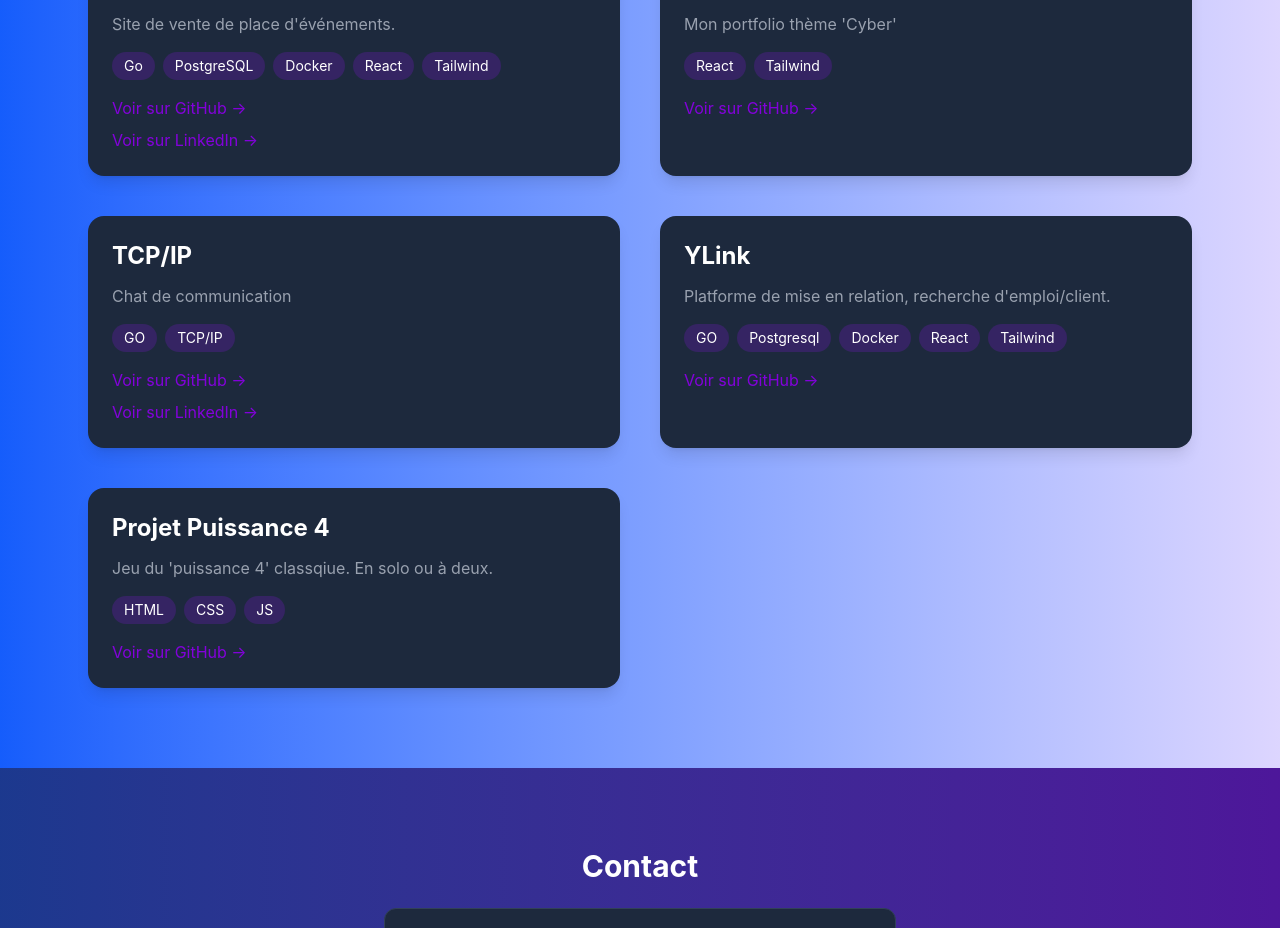
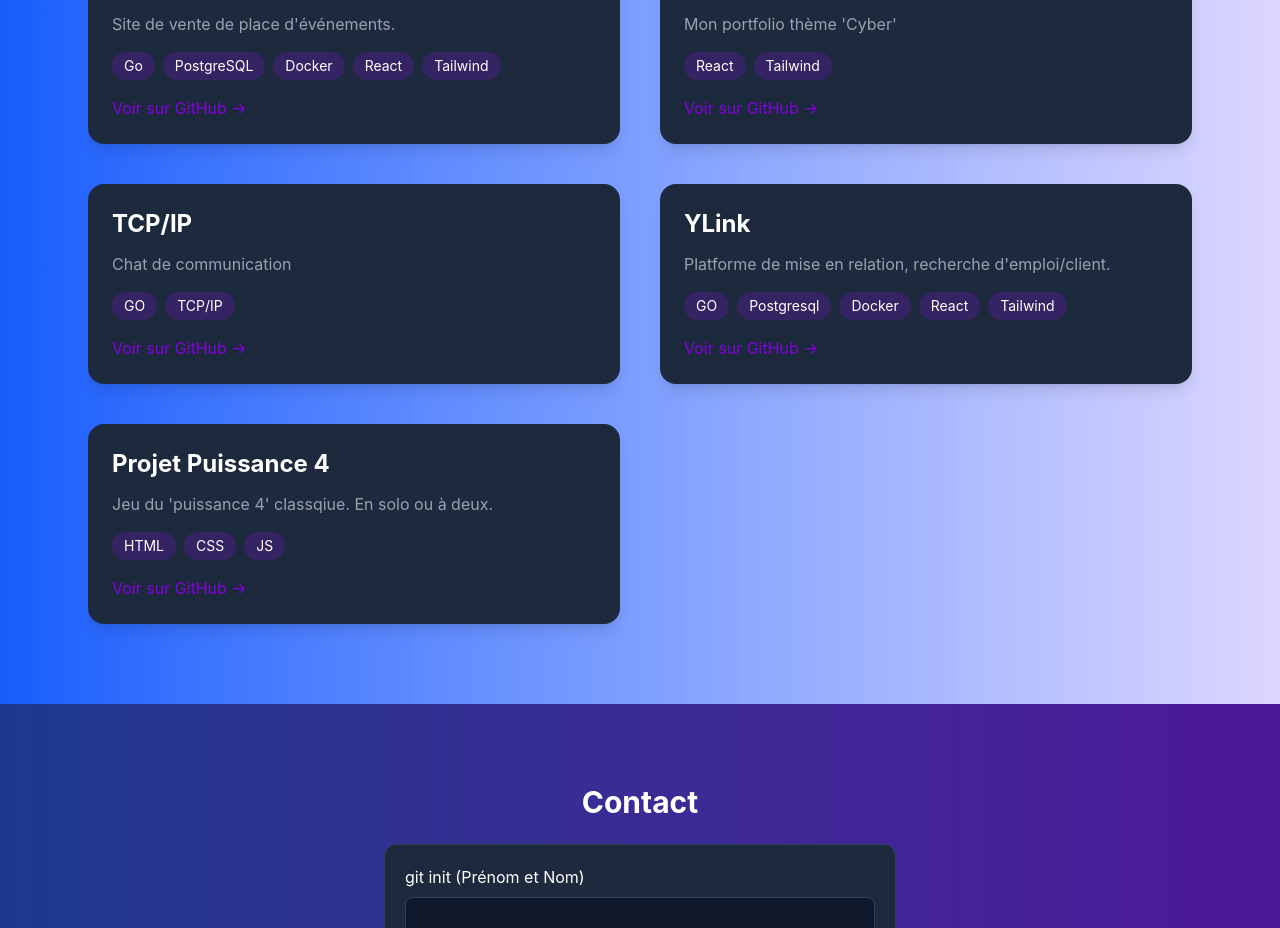
Before and after one commit to enzo959/myPortFolio, a React (Vite) app: page / in a window 1280 px wide. Shown: the part 2640-3568 px from the top of the page. Built offline with nearby package versions, Linux system fonts and the light colour scheme.

Commit message:
test end

```diff
--- a/src/components/Projects.jsx
+++ b/src/components/Projects.jsx
@@ -21,7 +21,7 @@ export default function Projects() {
             description="Site de vente de place d'événements."
             tech={["Go", "PostgreSQL", "Docker", "React", "Tailwind"]}
             github="https://github.com/enzo959/projet_gp_tracker_backend"
-            linkedin="httpifhzri"
+            linkedin=""
             pdf=""
           />
 
@@ -38,7 +38,7 @@ export default function Projects() {
             description="Chat de communication"
             tech={["GO", "TCP/IP"]}
             github="https://github.com"
-            linkedin="erojfefjrefjz"
+            linkedin=""
             pdf=""
           />
           <ProjectsCard
```
